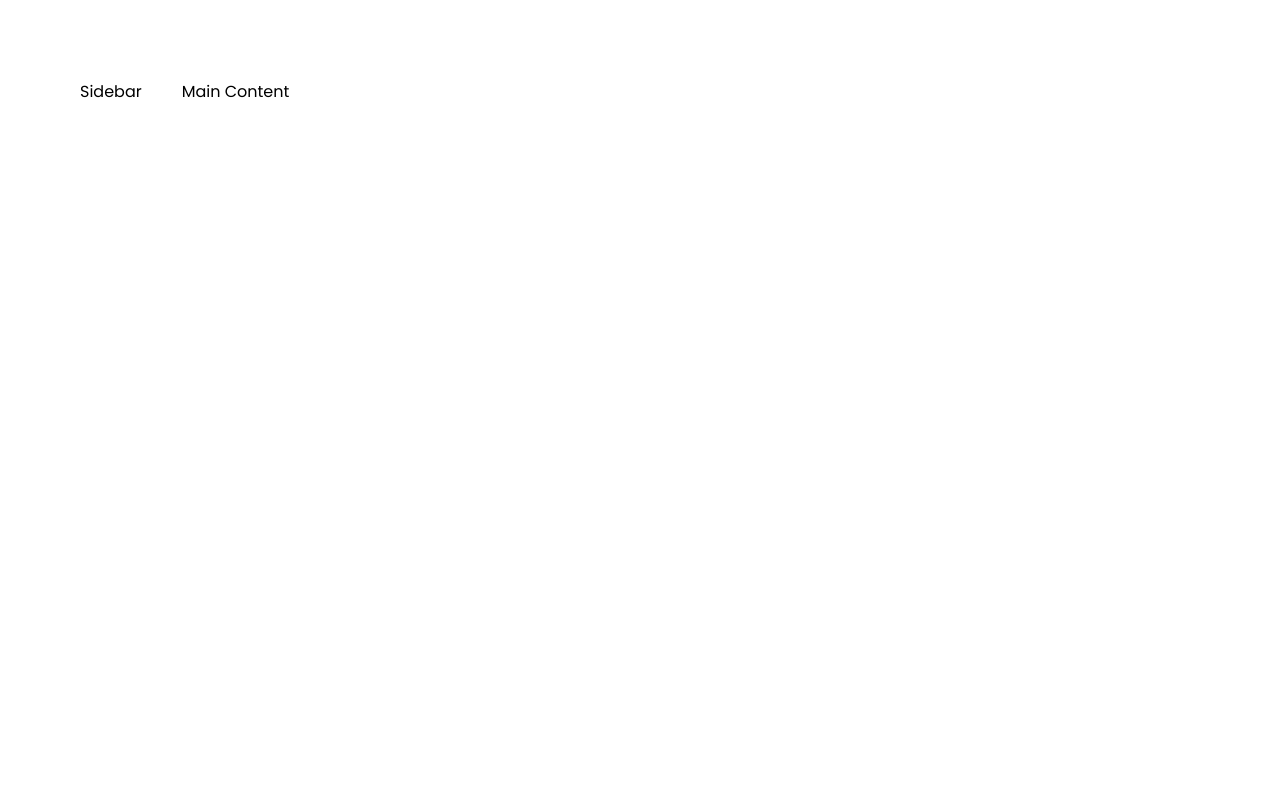
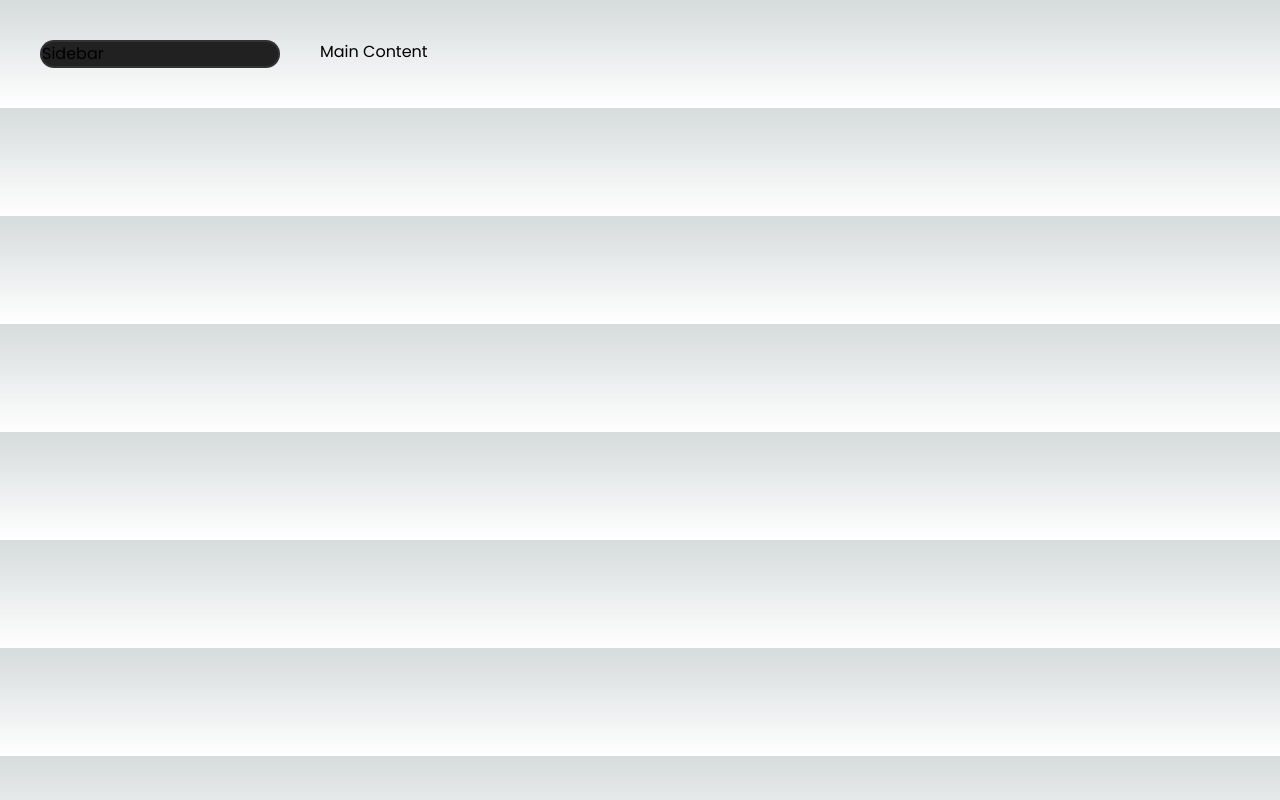
Before and after one commit to albertnanda19/AlTodo, a Next.js app: page / in a window 1280 px wide. Built offline with nearby package versions, Linux system fonts and the light colour scheme.

Commit message:
create global style and global context provider

```diff
--- a/app/globals.css
+++ b/app/globals.css
@@ -3,6 +3,29 @@
 @tailwind components;
 @tailwind utilities;
 
+
+
+:root {
+  --foreground-rgb: 0, 0, 0;
+  --background-start-rgb: 214, 219, 220;
+  --background-end-rgb: 255, 255, 255;
+}
+
+@media (prefers-color-scheme: dark) {
+  :root {
+    --foreground-rgb: 255, 255, 255;
+    --background-start-rgb: 0, 0, 0;
+    --background-end-rgb: 0, 0, 0;
+  }
+}
+
 body {
+  color: rgb(var(--foreground-rgb));
+  background: linear-gradient(
+      to bottom,
+      transparent,
+      rgb(var(--background-end-rgb))
+    )
+    rgb(var(--background-start-rgb));
   font-family: 'Poppins', sans-serif;
 }
--- a/components/Sidebar.tsx
+++ b/components/Sidebar.tsx
@@ -1,11 +1,26 @@
 "use client"
-
 import React from 'react'
+import styled from 'styled-components'
+import { useGlobalState } from '@/context/globalProvider'
 
 const Sidebar = () => {
+
+    const { theme } = useGlobalState();
+
+    console.log(theme);
+
     return (
-        <div>Sidebar</div>
+        <SidebarStyled theme={theme}>Sidebar</SidebarStyled>
     )
 }
 
+const SidebarStyled = styled.nav`
+    position: relative;
+    width: ${(props) => props.theme.sidebarWidth};
+    background-color: ${(props) => props.theme.colorBg2};
+    border: 2px solid ${(props) => props.theme.borderColor2};
+
+    border-radius: 1rem;
+`;
+
 export default Sidebar
--- a/context/globalProvider.js
+++ b/context/globalProvider.js
@@ -15,9 +15,12 @@ export const GlobalProvider = ({ children }) => {
         <GlobalContext.Provider value={{
             theme
         }}>
-            <GlobalUpdateContext.Provider value={setGlobalState}>
+            <GlobalUpdateContext.Provider value={{}}>
                 {children}
             </GlobalUpdateContext.Provider>
         </GlobalContext.Provider>
     )
 }
+
+export const useGlobalState = () => useContext(GlobalContext);
+export const useGlobalUpdate = () => useContext(GlobalUpdateContext)
--- a/providers/ContextProvider.tsx
+++ b/providers/ContextProvider.tsx
@@ -1,17 +1,31 @@
 "use client";
 
-import React from 'react'
-import GlobalStyleProvider from './GlobalStyleProvider';
+import React, { useEffect, useState } from 'react'
+import { GlobalProvider } from '@/context/globalProvider';
 
 interface Props {
     children: React.ReactNode;
 }
 
 const ContextProvider = ({ children }: Props) => {
+
+    const [isReady, setIsReady] = useState(false);
+
+    useEffect(() => {
+        setTimeout(() => {
+            setIsReady(true)
+        }, 200);
+    }, []);
+
+    if (!isReady) {
+        return null;
+    }
+
+
     return (
-        <GlobalStyleProvider>
+        <GlobalProvider>
             {children}
-        </GlobalStyleProvider>
+        </GlobalProvider>
     )
 }
 
```
